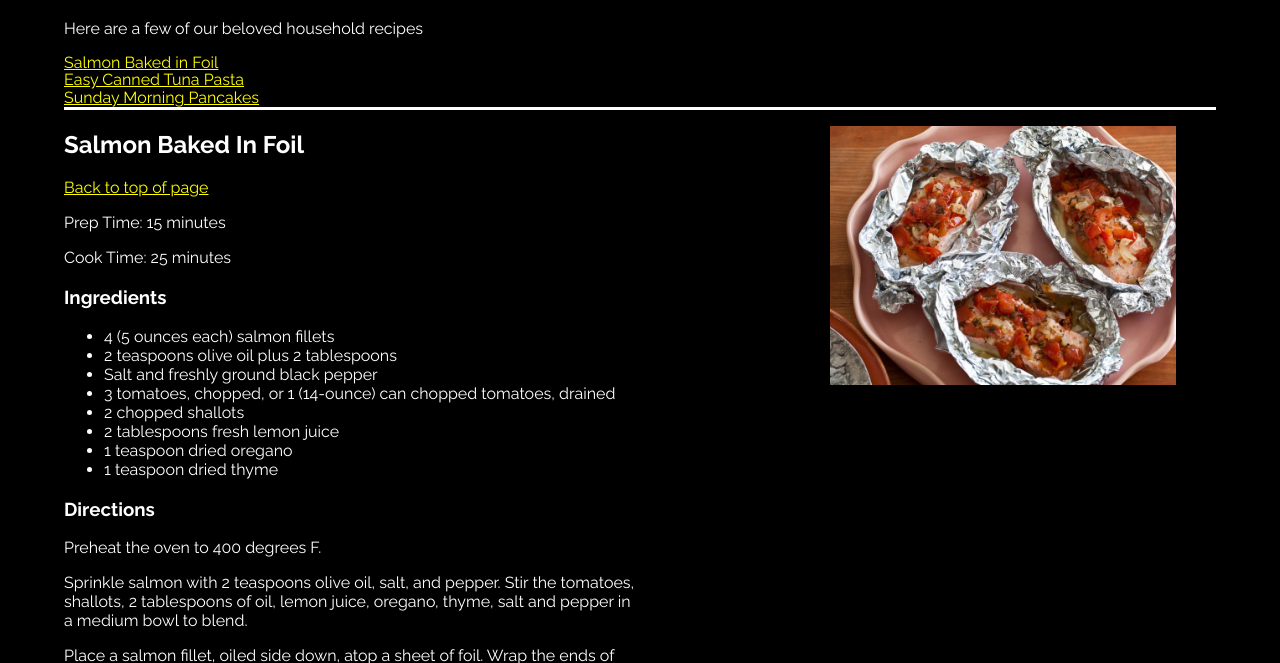
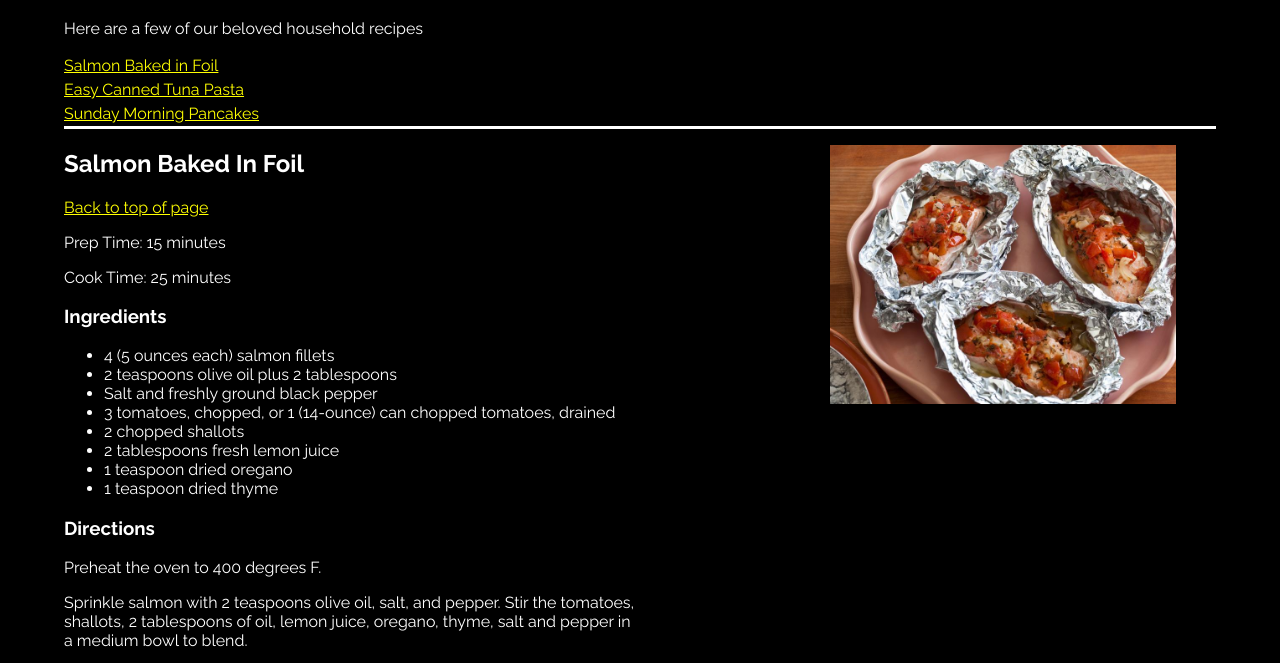
Before and after one commit to quarenee/quarenee.github.io, a plain HTML site: page index.html in a window 1280 px wide. Shown: the part 61-724 px from the top of the page. Drawn offline with Linux system fonts and the light colour scheme.

Commit message:
Update stylesheet.css

```diff
--- a/stylesheet.css
+++ b/stylesheet.css
@@ -14,7 +14,7 @@ figure {float: right;
 img {float: left;
   max-width: 100%;}
 nav a {display: block;
-  line-height: 1.1em;}
+  line-height: 1.5em;}
 article {overflow: auto;
   width: 100%;
 border-top: solid;}
```
